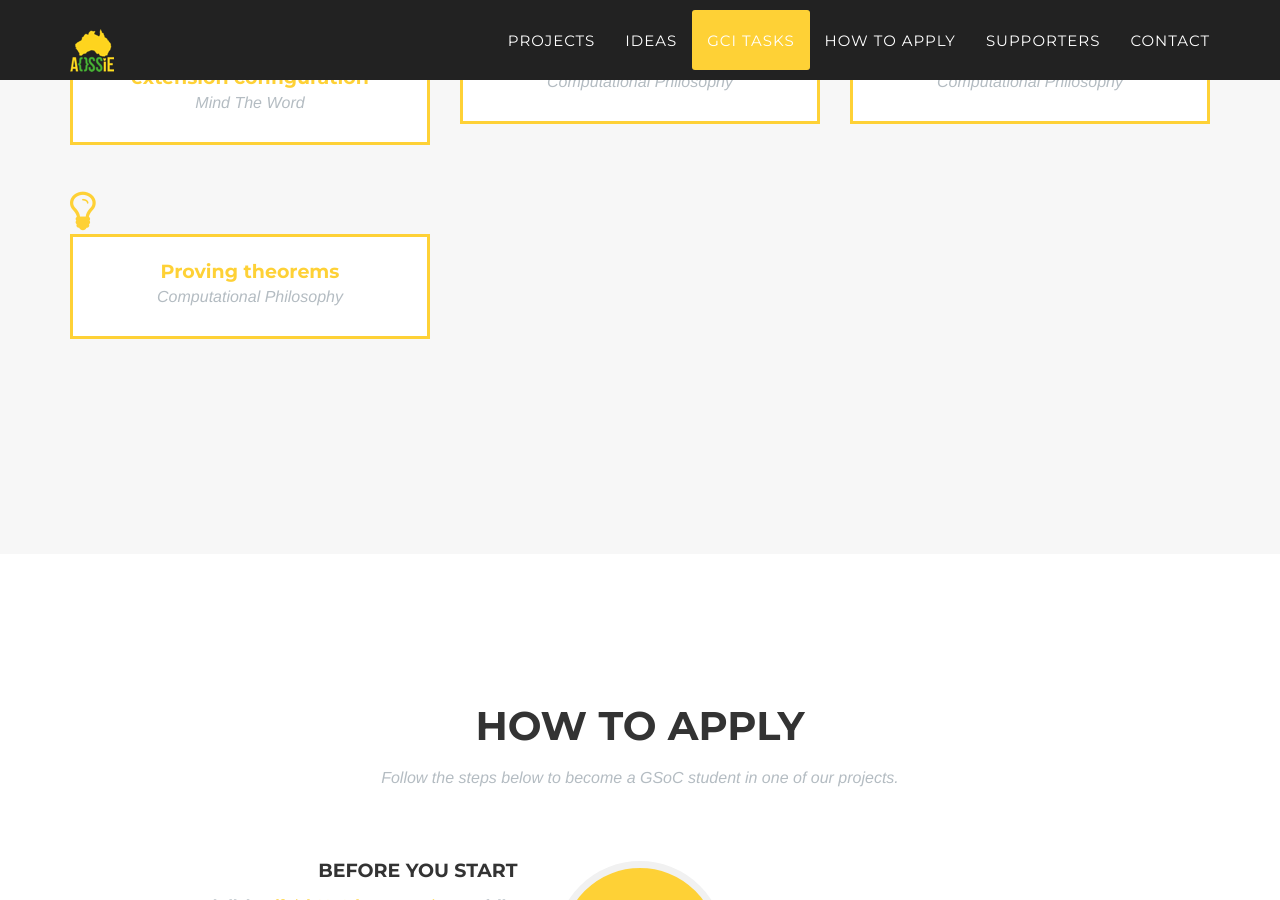
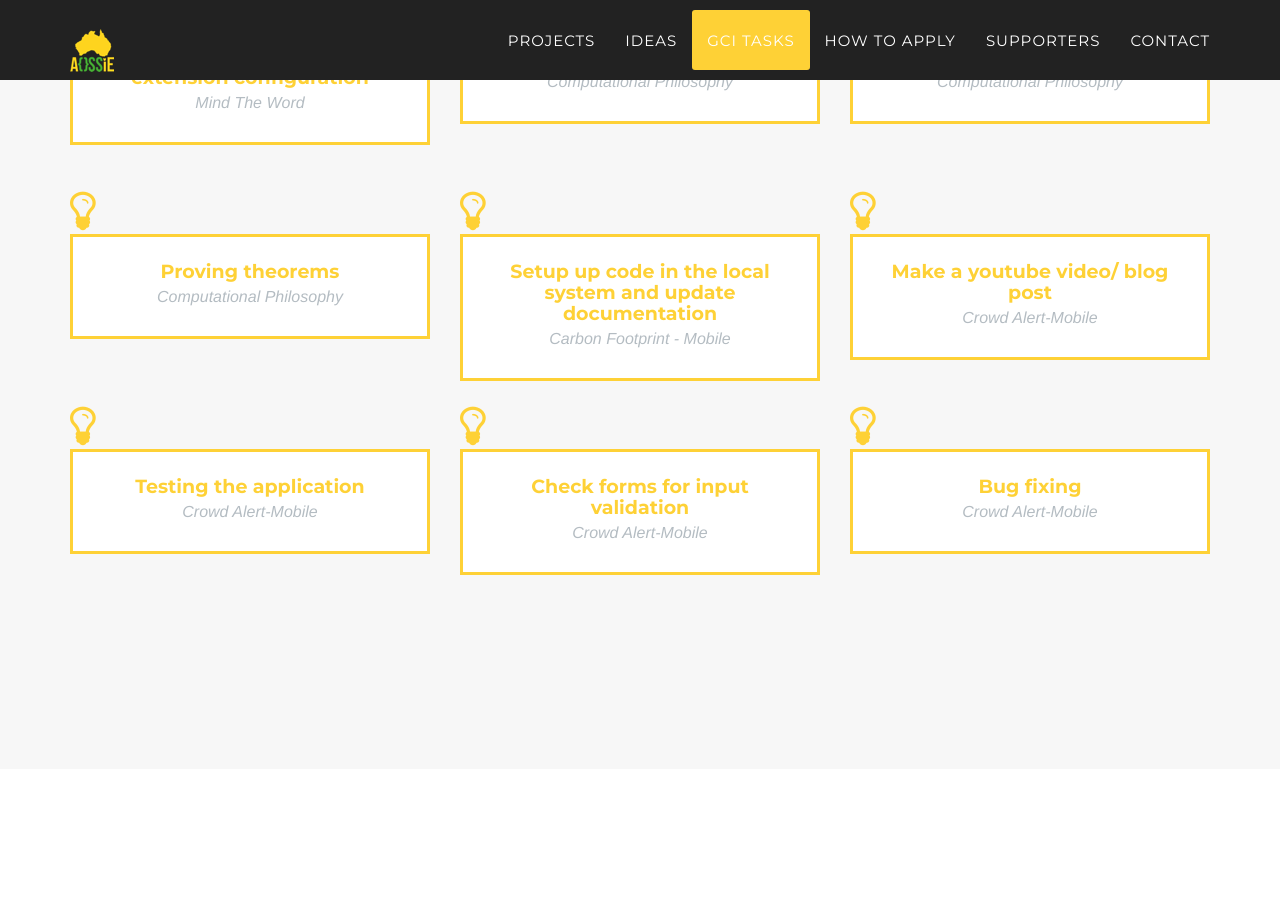
Before and after one commit to DimuthuKasunWP/aossie.gitlab.io, a Jekyll site: the page built from index.html, in a window 1280 px wide and 900 px high, scrolled down 4128 px. Built offline with Jekyll 4.4.1, drawn with Linux system fonts in a browser that asks for light colours; some web fonts are replaced.

Commit message:
Add 5 tasks
Signed-off-by: thuva4 <tharma.thuva@gmail.com>

```diff
--- a/_config.yml
+++ b/_config.yml
@@ -134,7 +134,6 @@ tasks:
   id: 3
   description: airQualityIndex.md
 
-
 - project: Carbon Footprint
   title: Link the newly created pages to main extension
   id: 4
@@ -169,3 +168,28 @@ tasks:
   title: Proving theorems
   id: 10
   description: cptask3.md
+
+- project: Carbon Footprint - Mobile
+  title: Setup up code in the local system and update documentation
+  id: 11
+  description: setupTheCode.md
+
+- project: Crowd Alert-Mobile
+  title: Make a youtube video/ blog post
+  id: 12
+  description: videoBlogPost.md
+
+- project: Crowd Alert-Mobile
+  title: Testing the application
+  id: 13
+  description: testTheApp.md
+
+- project: Crowd Alert-Mobile
+  title: Check forms for input validation
+  id: 14
+  description: inputVal.md
+
+- project: Crowd Alert-Mobile
+  title: Bug fixing
+  id: 14
+  description: BugFixAlert.md
--- /dev/null
+++ b/_includes/tasks/BugFixAlert.md
@@ -0,0 +1,10 @@
+#### Bug fixing
+
+
+- **Description:**
+
+Find the solution for any bugs under issue#25. Implement the solution and submit a merge request.
+
+- **Tags:** react-native, firebase, documentation
+
+- **Categories:** Coding, Quality Assurance
--- /dev/null
+++ b/_includes/tasks/inputVal.md
@@ -0,0 +1,12 @@
+#### Check forms for input validation
+
+
+- **Description:**
+Test the app for input validation. If you find anything wrong then
+    1. report the bug.
+    2. Implement the validation.
+    3. Update the documentation
+
+- **Tags:** React native, javascript
+
+- **Categories:** Code, Design, Quality assurance, Documents & Training
--- /dev/null
+++ b/_includes/tasks/setupTheCode.md
@@ -0,0 +1,9 @@
+#### Setup up code in the local system and update documentation
+
+
+- **Description:**
+With many libraries in the app and firebase setting up app became a little bit hard so it may take some time update the documentation with all the errors  you faced and solutions.
+
+- **Tags:** react-native, firebase, documentation
+
+- **Categories:** Documents & Training, Outreach/Research, Quality Assurance
--- /dev/null
+++ b/_includes/tasks/testTheApp.md
@@ -0,0 +1,10 @@
+#### Make a youtube video/ blog post
+
+
+- **Description:**
+
+Test the app thoroughly and determine all the bugs and report them under issue #25.
+
+- **Tags:** Testing, Android, iOS
+
+- **Categories:** Quality Assurance
--- /dev/null
+++ b/_includes/tasks/videoBlogPost.md
@@ -0,0 +1,9 @@
+#### Make a youtube video/ blog post
+
+
+- **Description:**
+Make a video/blog post of setting up the project and a short video/blog post of showing the basic features of the app
+
+- **Tags:** react-native, firebase blogging, video-making
+
+- **Categories:** Documents & Training, Outreach/Research
```
